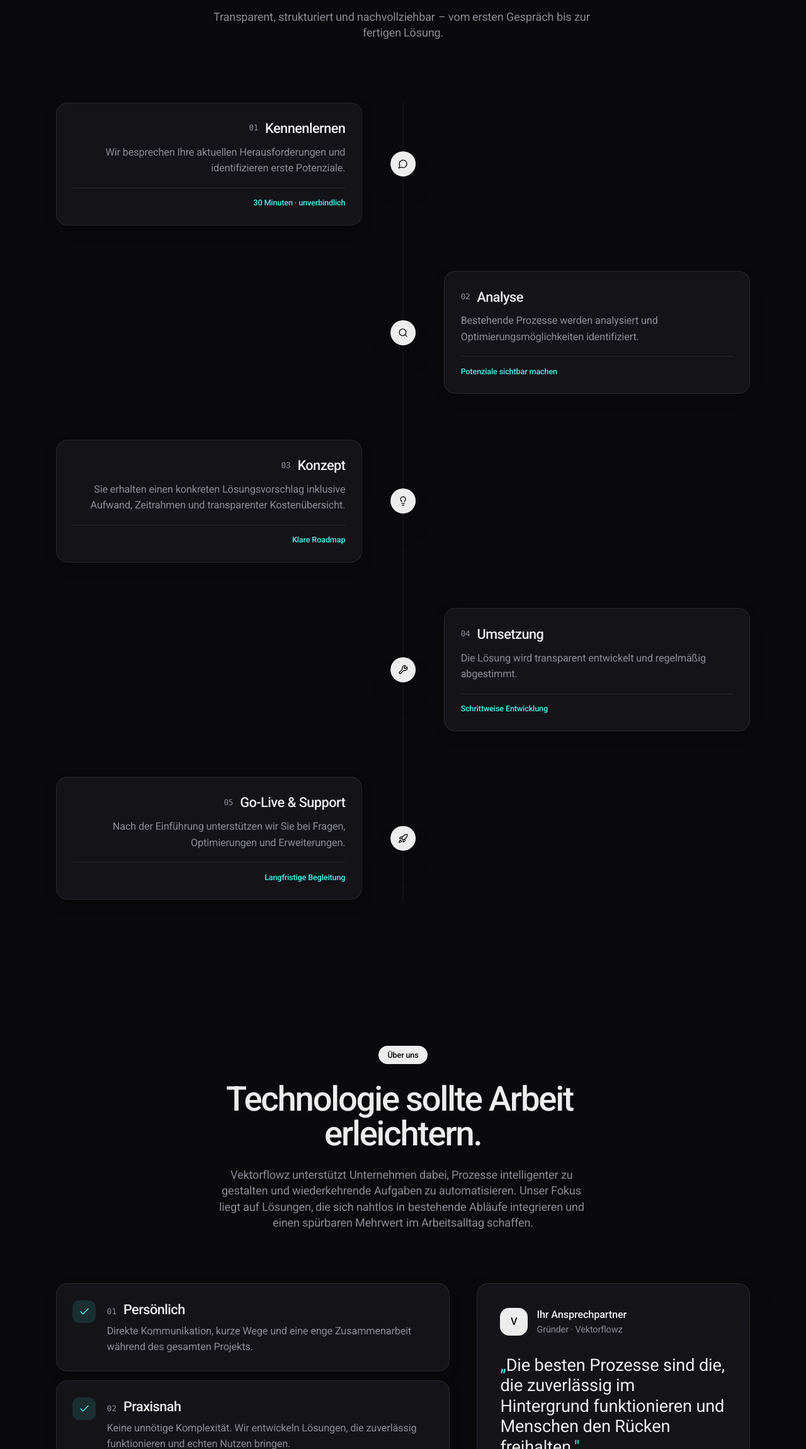
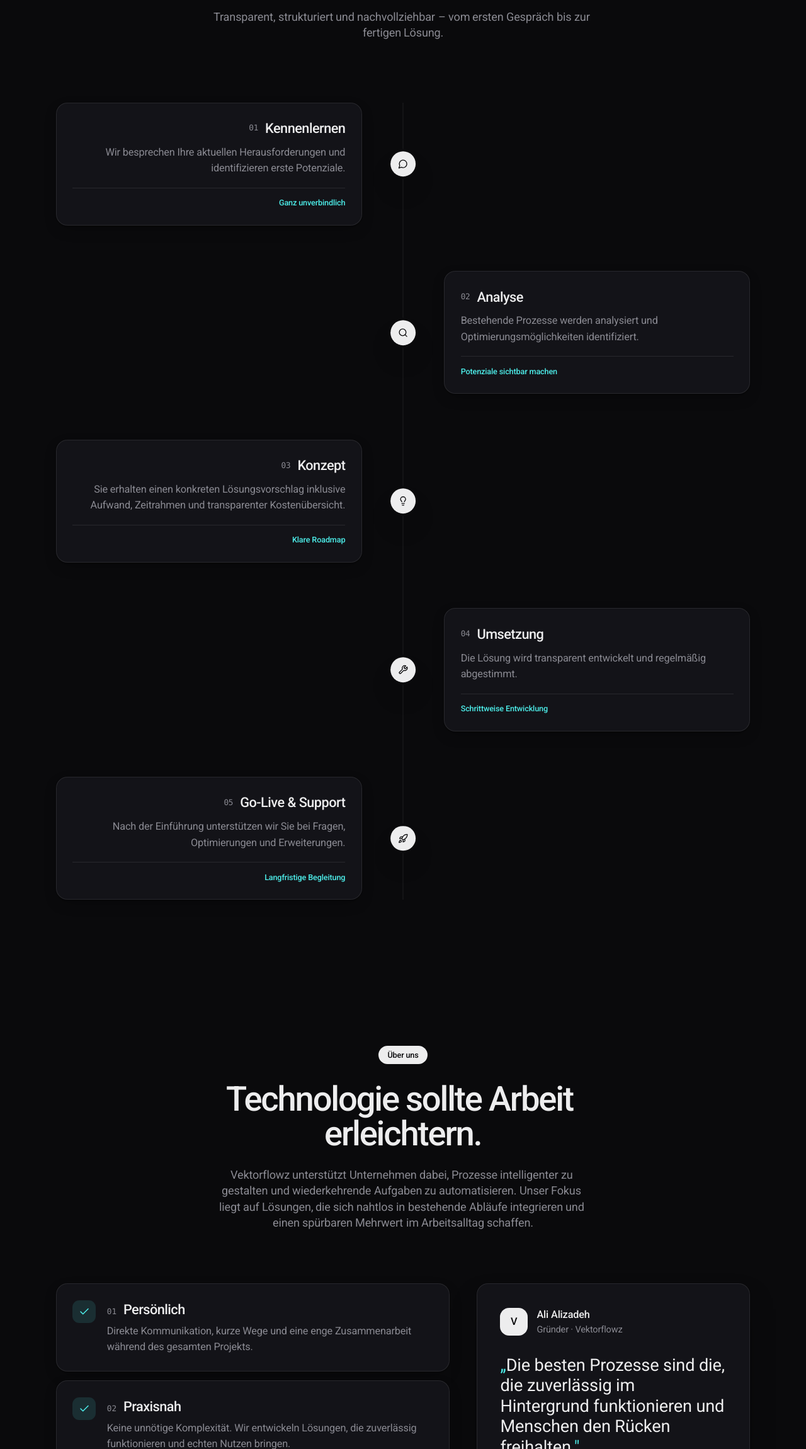
Before and after one commit to Ali-Alizadeh-dev/vektorflowz, a Next.js app: page / in a window 1280 px wide. Shown: the part 2974-5274 px from the top of the page at 63% size. Built offline with nearby package versions, Linux system fonts and the light colour scheme.

Commit message:
added name

```diff
--- a/components/Ablauf.tsx
+++ b/components/Ablauf.tsx
@@ -18,7 +18,7 @@ const steps = [
     icon: MessageCircle,
     title: "Kennenlernen",
     text: "Wir besprechen Ihre aktuellen Herausforderungen und identifizieren erste Potenziale.",
-    tag: "30 Minuten · unverbindlich",
+    tag: "Ganz unverbindlich",
   },
   {
     n: "02",
--- a/components/UeberMich.tsx
+++ b/components/UeberMich.tsx
@@ -95,7 +95,7 @@ export default function UeberMich() {
                 V
               </div>
               <div>
-                <p className="text-lg font-medium">Ihr Ansprechpartner</p>
+                <p className="text-lg font-medium">Ali Alizadeh</p>
                 <p className="text-base text-muted">Gründer · Vektorflowz</p>
               </div>
             </div>
```
